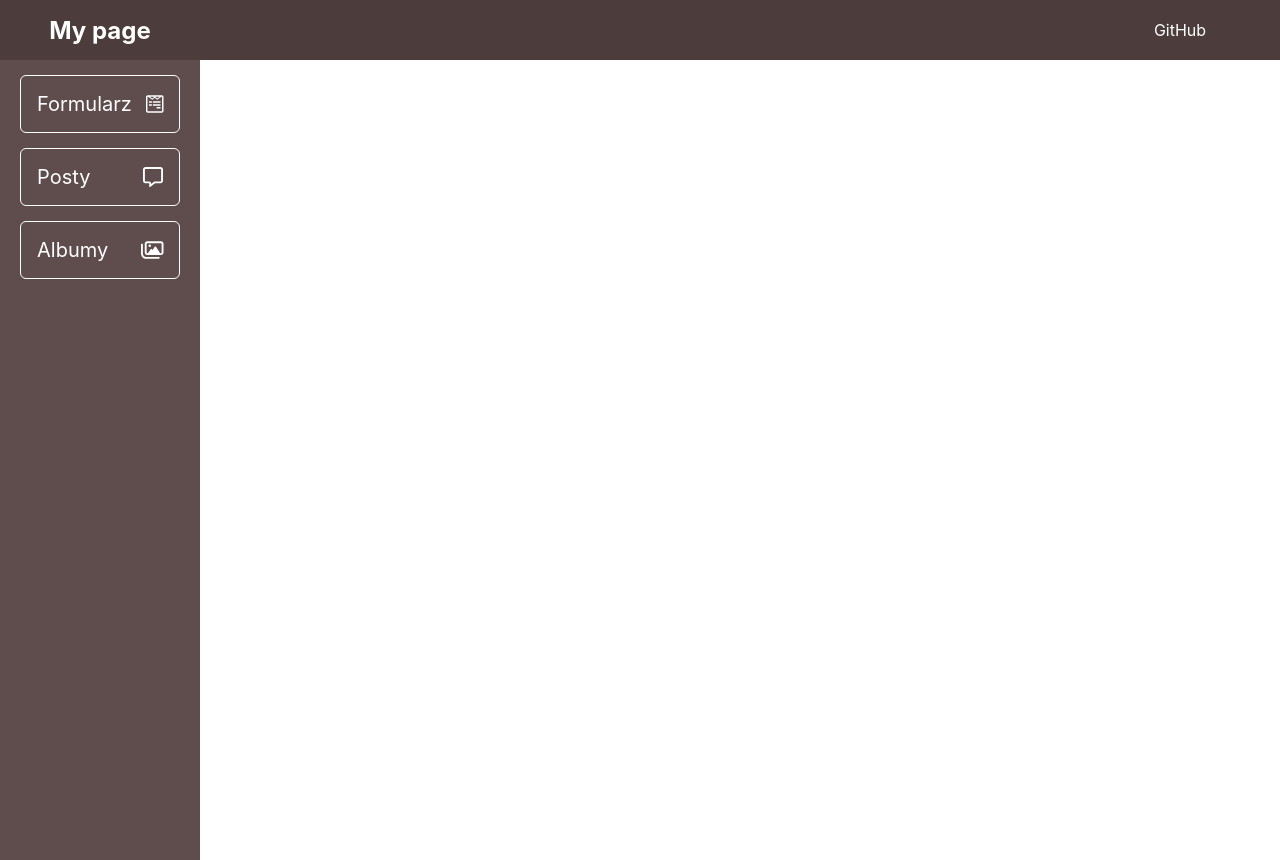
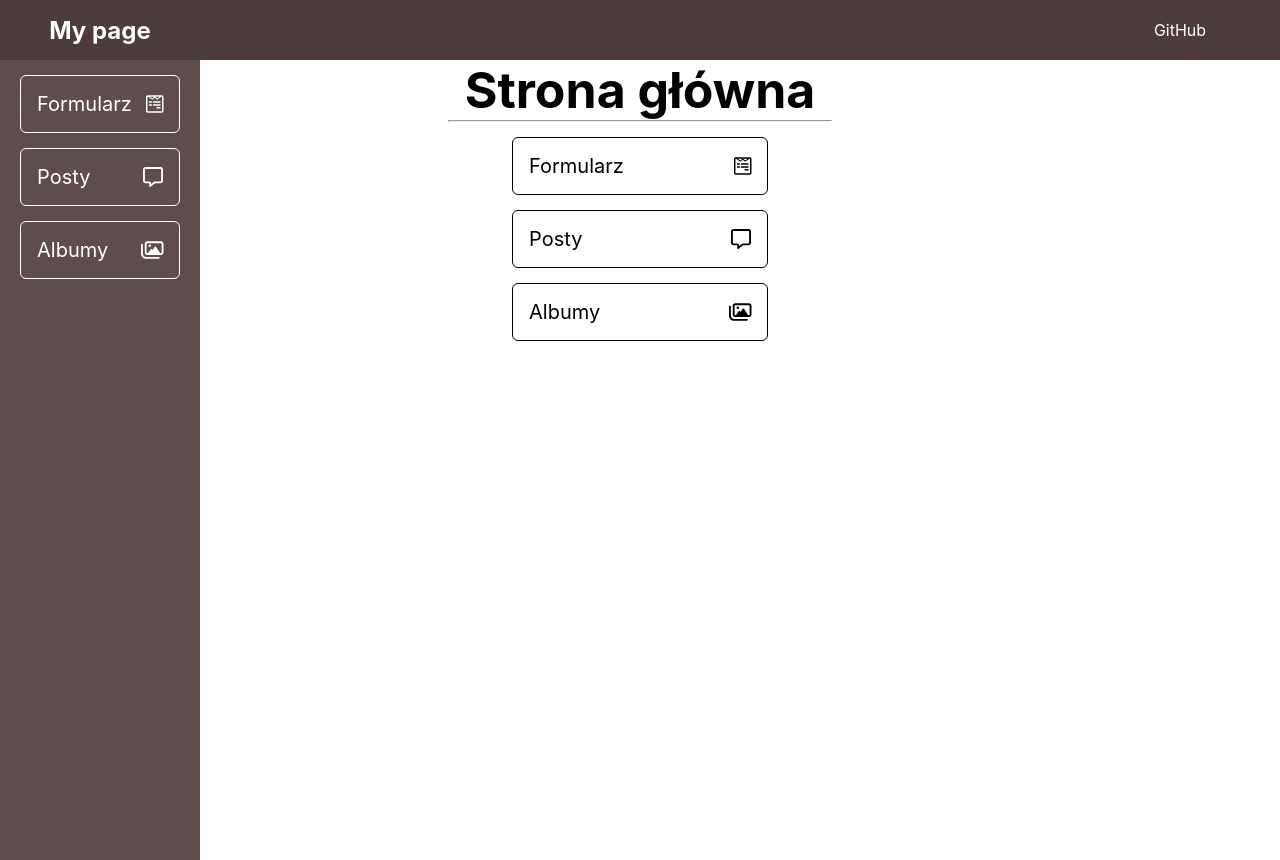
Before and after one commit to Miligro/ATCompVue, a Vue app: page / in a window 1280 px wide. Before the commit the page ends 800 px from the top, so only its background shows below. Built offline with nearby package versions, Linux system fonts and the light colour scheme.

Commit message:
Add HomeView

```diff
--- a/src/views/HomeView.vue
+++ b/src/views/HomeView.vue
@@ -1,5 +1,40 @@
-<script setup></script>
+<script setup>
+import { RouterLink } from "vue-router";
+</script>
 
 <template>
-  <main></main>
+  <div class="main">
+    <h1>Strona główna</h1>
+    <hr />
+    <div class="main-page-navs">
+      <RouterLink to="/form">
+        <div class="navigation-con main-page-nav" id="posts_btn">
+          <p>Formularz</p>
+          <font-awesome-icon icon="fa-brands fa-wpforms" />
+        </div>
+      </RouterLink>
+      <RouterLink to="/posts">
+        <div class="navigation-con main-page-nav" id="posts_btn">
+          <p>Posty</p>
+          <font-awesome-icon icon="fa-regular fa-message" />
+        </div>
+      </RouterLink>
+      <RouterLink to="/albums">
+        <div class="navigation-con main-page-nav" id="posts_btn">
+          <p>Albumy</p>
+          <font-awesome-icon icon="fa-regular fa-images" />
+        </div>
+      </RouterLink>
+    </div>
+  </div>
 </template>
+
+<style>
+hr {
+  width: 30%;
+}
+
+h1 {
+  font-size: 50px;
+}
+</style>
--- a/src/views/NotFound.vue
+++ b/src/views/NotFound.vue
@@ -6,7 +6,7 @@
   </div>
 </template>
 
-<style>
+<style scoped>
 button {
   padding: 10px;
   width: 20%;
```
